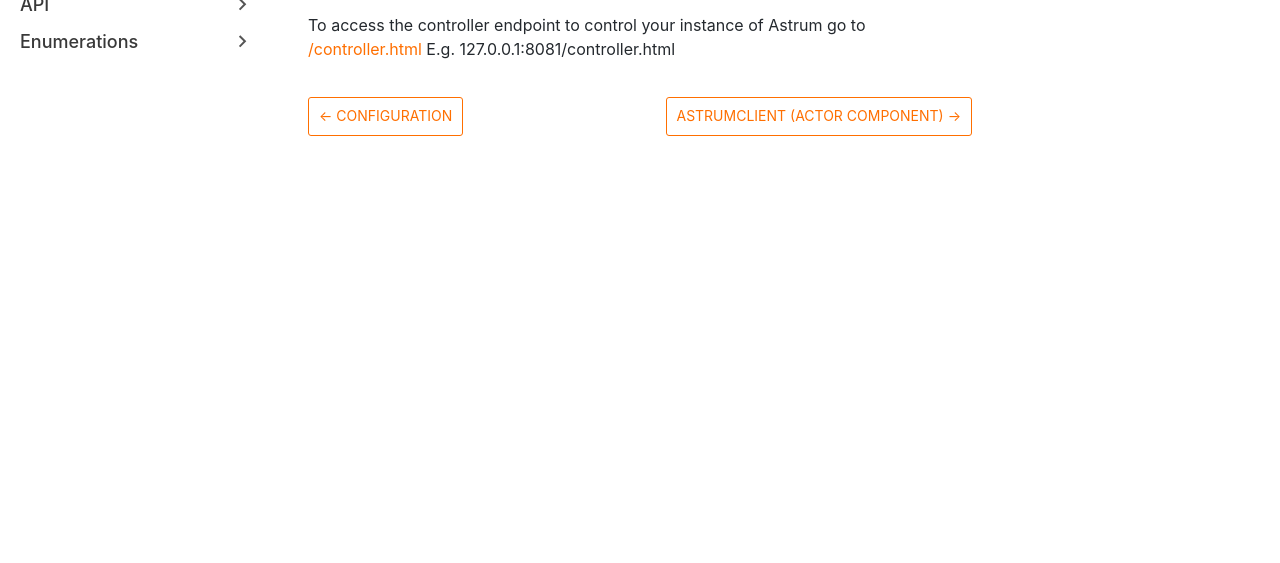
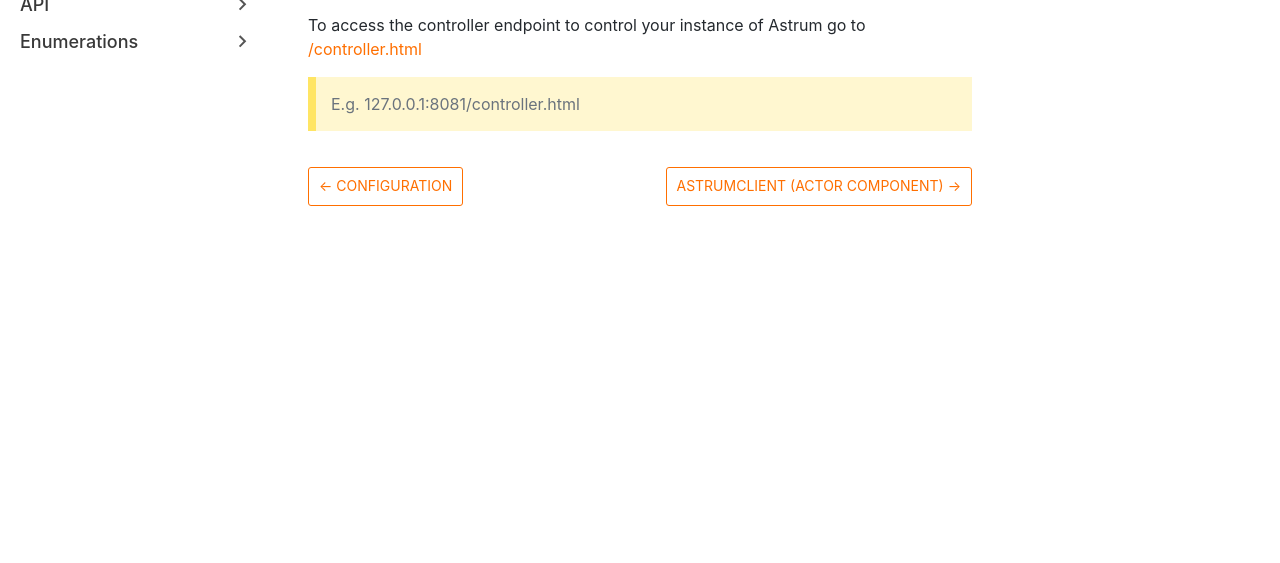
Before and after one commit to ClixStudios/AstrumDocumentation, a plain HTML site: page docs/usage.html in a window 1280 px wide. Shown: the part 237-800 px from the top of the page. Drawn offline with nearby package versions, Linux system fonts and the light colour scheme.

Commit message:
Fixed usage page

```diff
--- a/docs/usage.html
+++ b/docs/usage.html
@@ -56,6 +56,8 @@
             });
         </script></nav></div><div class="container mainContainer docsContainer"><div class="wrapper"><div class="post"><header class="postHeader"><h1 id="__docusaurus" class="postHeaderTitle">Using Astrum in UE4</h1></header><article><div><span><!-- Check the [documentation](https://docusaurus.io) for how to use Docusaurus. -->
 <h1><a class="anchor" aria-hidden="true" id="usage"></a><a href="#usage" aria-hidden="true" class="hash-link"><svg class="hash-link-icon" aria-hidden="true" height="16" version="1.1" viewBox="0 0 16 16" width="16"><path fill-rule="evenodd" d="M4 9h1v1H4c-1.5 0-3-1.69-3-3.5S2.55 3 4 3h4c1.45 0 3 1.69 3 3.5 0 1.41-.91 2.72-2 3.25V8.59c.58-.45 1-1.27 1-2.09C10 5.22 8.98 4 8 4H4c-.98 0-2 1.22-2 2.5S3 9 4 9zm9-3h-1v1h1c1 0 2 1.22 2 2.5S13.98 12 13 12H9c-.98 0-2-1.22-2-2.5 0-.83.42-1.64 1-2.09V6.25c-1.09.53-2 1.84-2 3.25C6 11.31 7.55 13 9 13h4c1.45 0 3-1.69 3-3.5S14.5 6 13 6z"></path></svg></a>Usage</h1>
-<p>To access the controller endpoint to control your instance of Astrum go to <a href="../../controller.html">/controller.html</a>
-E.g. 127.0.0.1:8081/controller.html</p>
+<p>To access the controller endpoint to control your instance of Astrum go to <a href="../../controller.html">/controller.html</a></p>
+<blockquote>
+<p>E.g. 127.0.0.1:8081/controller.html</p>
+</blockquote>
 </span></div></article></div><div class="docs-prevnext"><a class="docs-prev button" href="/docs/configuration"><span class="arrow-prev">← </span><span>Configuration</span></a><a class="docs-next button" href="/docs/astrumclient"><span class="function-name-prevnext">AstrumClient (Actor Component)</span><span class="arrow-next"> →</span></a></div></div></div><nav class="onPageNav"></nav></div><footer class="nav-footer" id="footer"><section class="sitemap"><a href="/" class="nav-home"><img src="/img/favicon.ico" alt="Project Astrum" width="66" height="58"/></a><div><h5>Docs</h5><a href="/docs/en/install.html">Getting Started</a><a href="/docs/en/doc2.html">Docs</a><a href="/docs/en/doc3.html">Tips</a></div></section><section class="copyright">This is a academical project run by William Stansfield-Tyler (U1555999@unimail.hud.ac.uk)</section></footer></div></body></html>
```
Also changed, not shown: docs/usage/index.html (+4 -2 lines).
